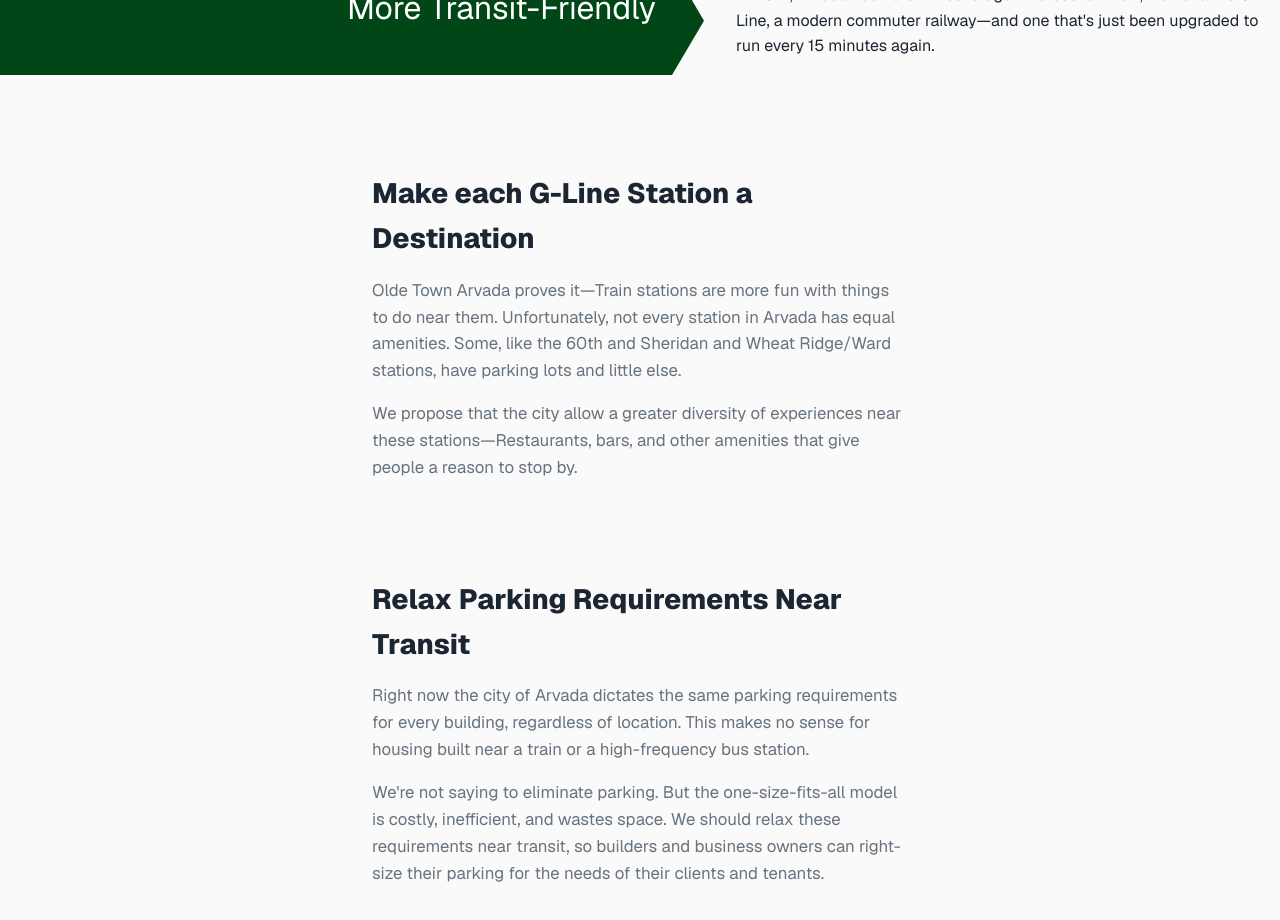
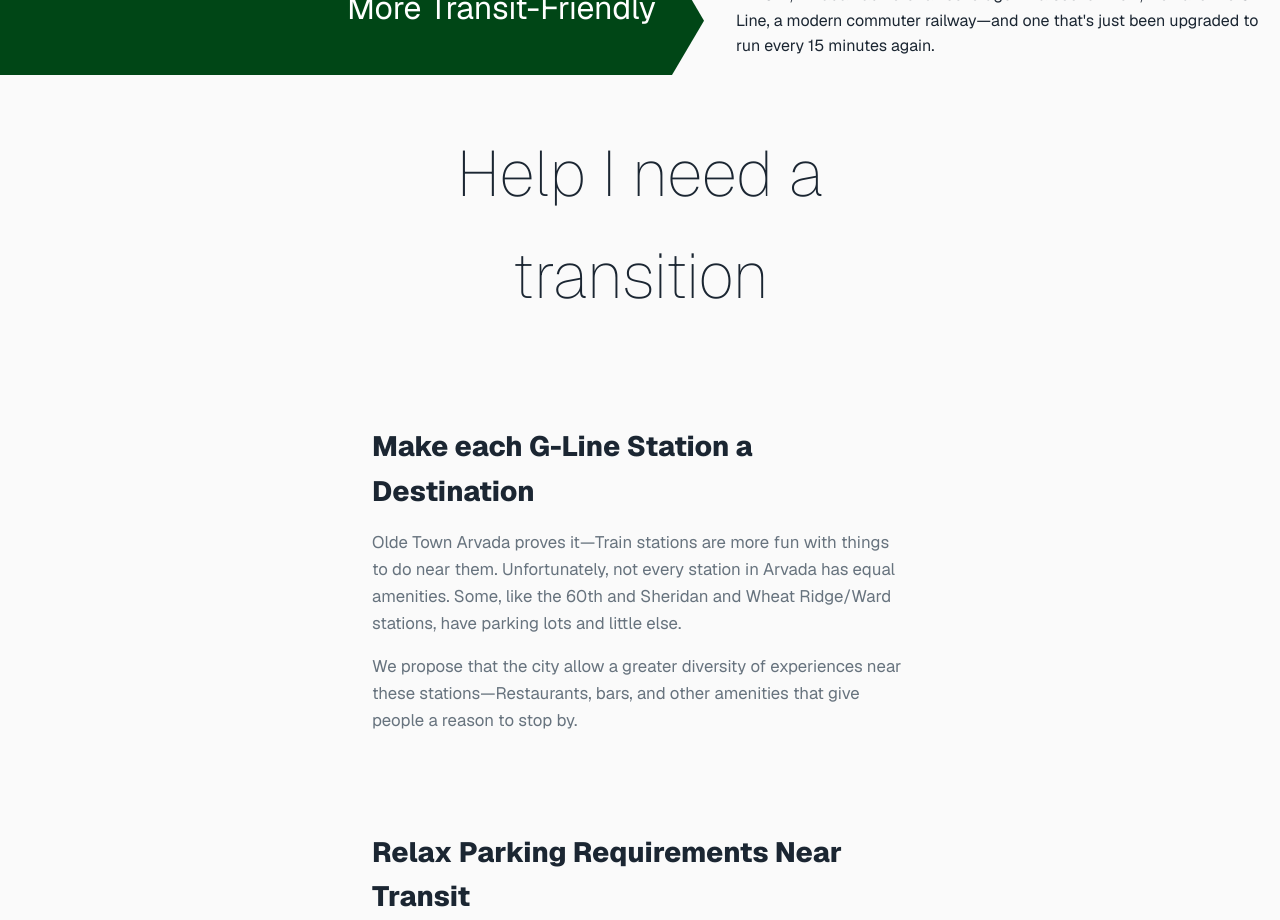
Before and after one commit to AnthonySuper/arvada-plan, a Next.js app: page / in a window 1280 px wide. Shown: the part 1260-2180 px from the top of the page. Built offline with nearby package versions, Linux system fonts and the light colour scheme.

Commit message:
be honest idk

```diff
--- a/src/app/page.tsx
+++ b/src/app/page.tsx
@@ -17,6 +17,10 @@
       <WhatIsAPlan />
       <ChangingArvada />
 
+      <div style={{ textAlign: 'center', fontWeight: 100, fontSize: '4rem', maxWidth: 'var(--centered-width)', margin: 'auto', marginTop: 'calc(3 * var(--gap-default))' }}>
+        Help I need a transition
+      </div>
+
       {/* Transit Station Section */}
       <CardSection title="Make each G-Line Station a Destination">
         <p style={{ marginBottom: "1rem" }}>
@@ -29,6 +33,7 @@
           stations—Restaurants, bars, and other amenities that give people a reason to stop by.
         </p>
       </CardSection>
+
 
       {/* Parking Section */}
       <CardSection title="Relax Parking Requirements Near Transit">
```
